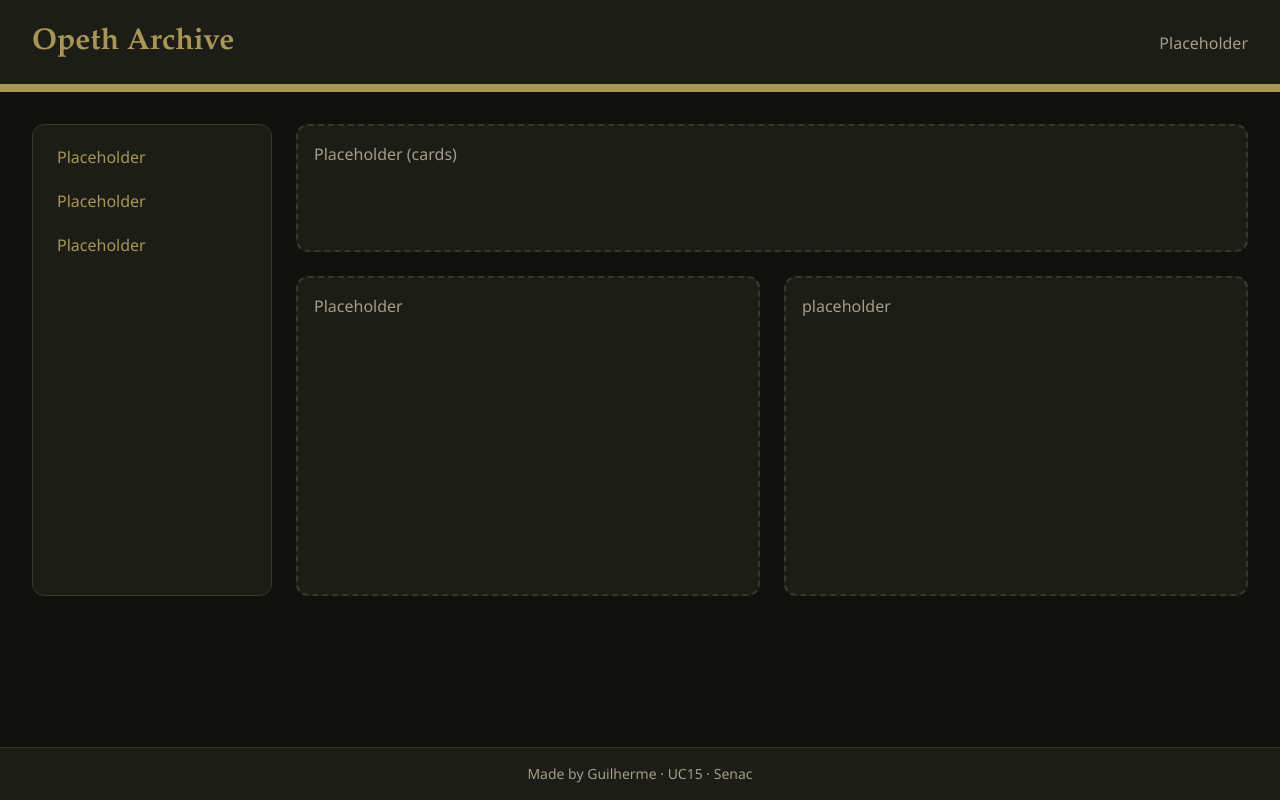
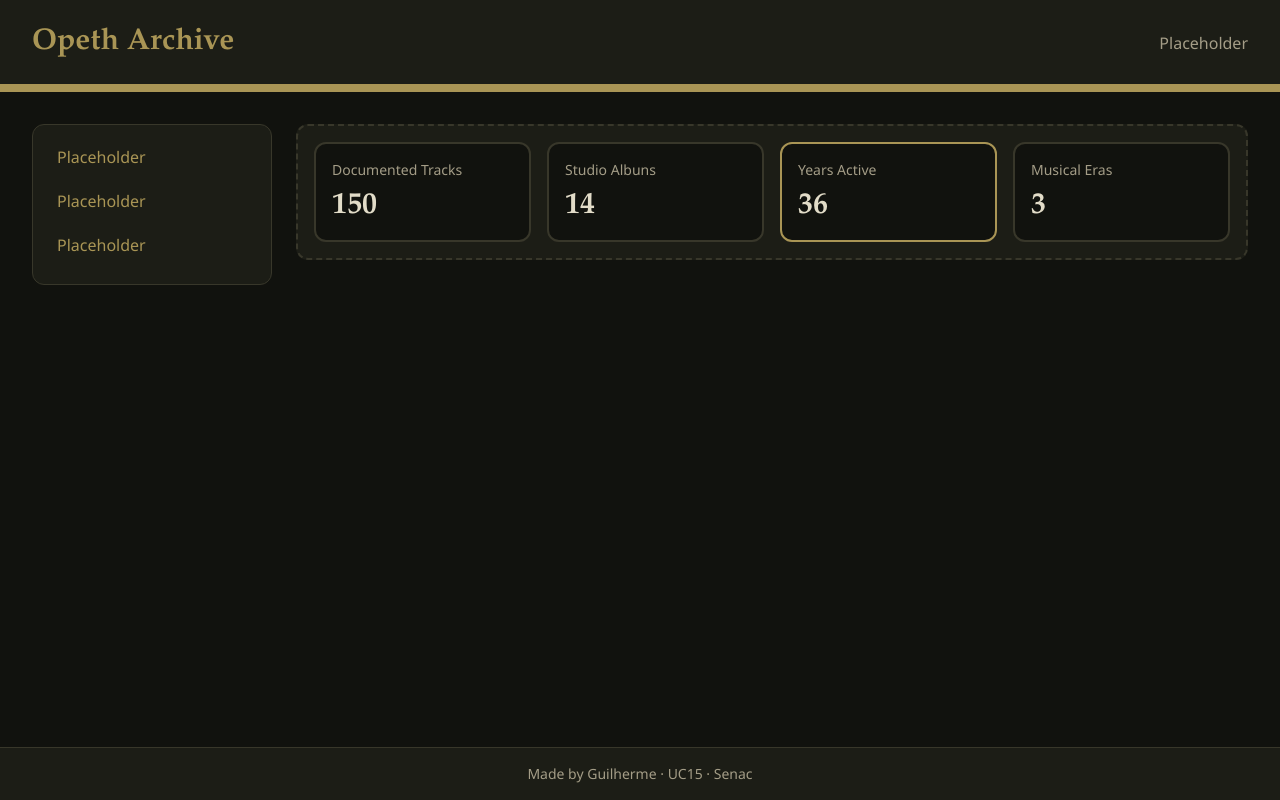
Before and after one commit to tusterman11/my-dashboard, a React (Vite) app: page / in a window 1280 px wide. Built offline with nearby package versions, Linux system fonts and the light colour scheme.

Commit message:
added summarycard component with props

```diff
--- a/src/App.jsx
+++ b/src/App.jsx
@@ -1,6 +1,7 @@
 import Header from './components/Header.jsx';
 import Footer from './components/Footer.jsx';
 import Menu from './components/Menu.jsx';
+import SummaryCard from './components/SummaryCard.jsx';
 
 const areaClass =
   'min-h-32 rounded-xl border-2 border-dashed border-border bg-surface p-4 text-muted';
@@ -16,13 +17,12 @@ function App() {
       >
         <Menu />
         <section id="summary" className={`${areaClass} md:col-span-2`}>
-          Placeholder (cards)
-        </section>
-        <section id="list" className={`${areaClass} xl:min-h-80`}>
-          Placeholder
-        </section>
-        <section id="chart" className={`${areaClass} xl:min-h-80`}>
-          placeholder
+          <div className="grid grid-cols-2 gap-4 md:grid-cols-4">
+            <SummaryCard title="Documented Tracks" value={150} />
+            <SummaryCard title="Studio Albuns" value={14} />
+            <SummaryCard title="Years Active" value={36} isHighlighted />
+            <SummaryCard title="Musical Eras" value="3" />
+          </div>
         </section>
       </main>
       <Footer />
--- /dev/null
+++ b/src/components/SummaryCard.jsx
@@ -0,0 +1,17 @@
+function SummaryCard({ title, value, icon = null, isHighlighted = false }) {
+  return (
+    <article
+      className={`rounded-xl border-2 bg-background p-4 text-foreground ${
+        isHighlighted ? 'border-primary' : 'border-border'
+      }`}
+    >
+      <p className="flex items-center gap-2 text-sm text-muted">
+        {icon && <span aria-hidden="true">{icon}</span>}
+        {title}
+      </p>
+      <p className="mt-2 font-heading text-3xl font-bold">{value}</p>
+    </article>
+  );
+}
+
+export default SummaryCard;
```
